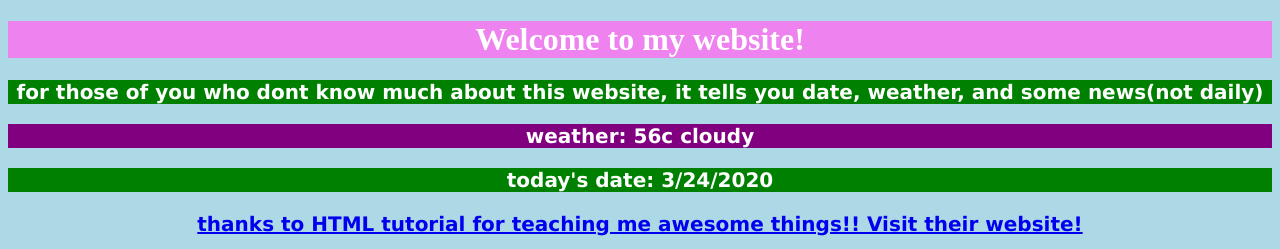
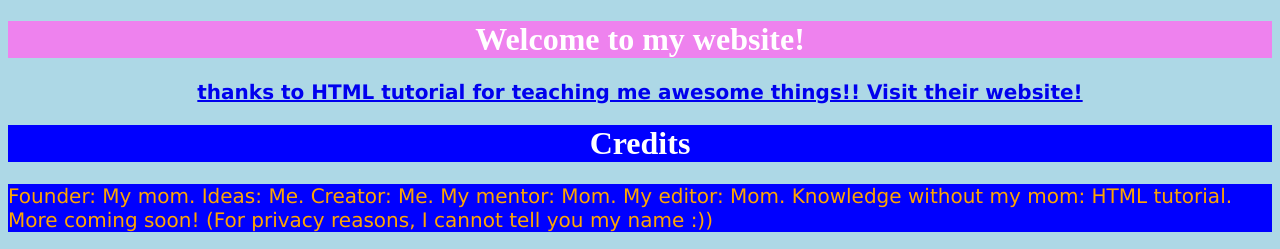
Before and after one commit to icecreambirb/icecreambirb.github.io, a plain HTML site: page index.html in a window 1280 px wide. Shown: the top 249 px of the page. Drawn offline with Linux system fonts and the light colour scheme.

Commit message:
blahblahblah

```diff
--- a/index.html
+++ b/index.html
@@ -8,16 +8,7 @@
 
 <h1 style="background-color: violet;">Welcome to my website!<h1/>
 
-<p style="background-color: green;">for those of you who dont know much about this website, it tells you date, weather, and some news(not daily)</p>
-<div>
-   <p style="color:white;background-color: purple;">weather: 56c cloudy</p>
-  <div style="background-color: white;"></div>
-
-  <div style="background-color: green">
-    <p style="color:white">today's date: 3/24/2020</p>
-  </div>
-
-  <p><a href="https://www.w3schools.com/html/">thanks to HTML tutorial for teaching me awesome things!! Visit their website!</a></p>
+    <p><a href="https://www.w3schools.com/html/">thanks to HTML tutorial for teaching me awesome things!! Visit their website!</a></p>
   <h1 style="background-color: blue;">Credits</h1>
   <div style="background-color:blue">
     <p style="color:orange">Founder: My mom.    Ideas: Me.    Creator: Me. My mentor: Mom.    My editor: Mom.    Knowledge without my mom: HTML tutorial. More coming soon! (For privacy reasons, I cannot tell you my name :))</p>
```
